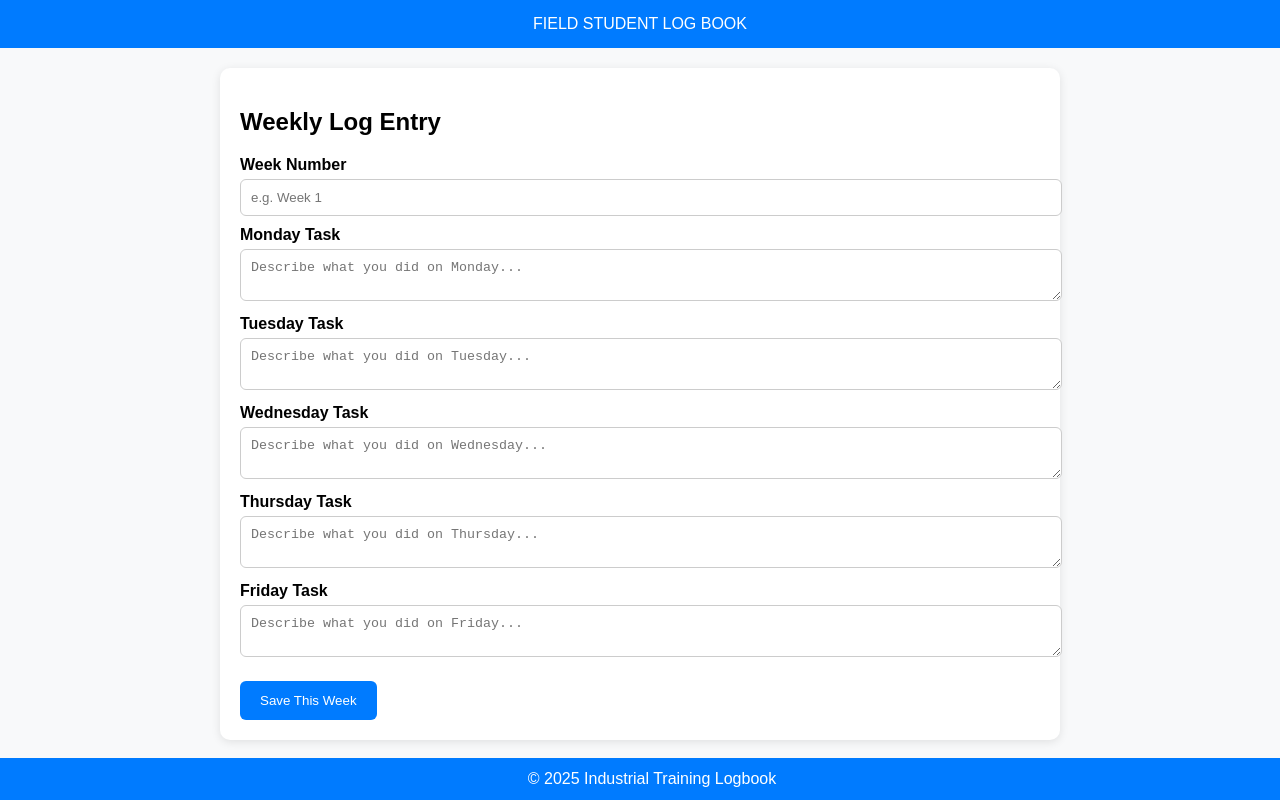
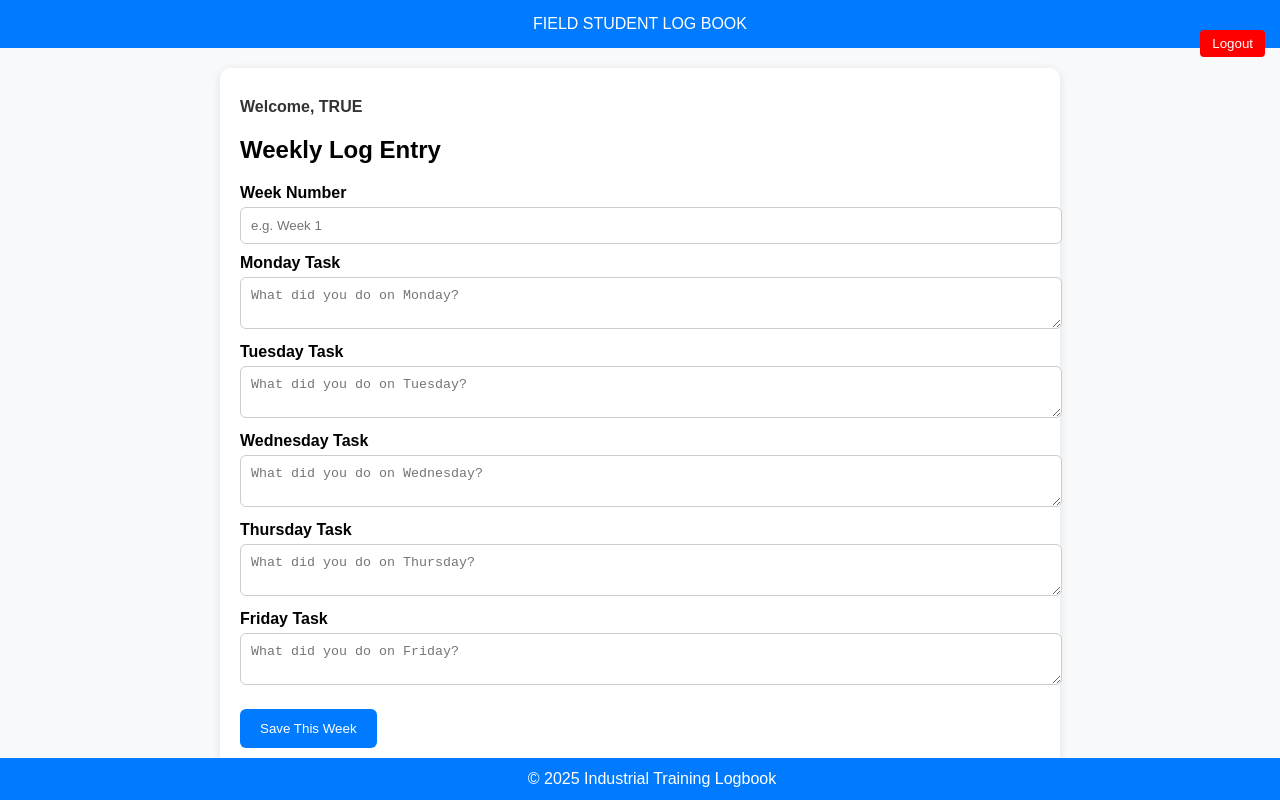
Before and after one commit to Shihab4099/TRAINING, a plain HTML site: page logbook.html in a window 1280 px wide. Drawn offline with Linux system fonts and the light colour scheme; sample sign-in values are in the browser's storage.

Commit message:
Update logbook.html

```diff
--- a/logbook.html
+++ b/logbook.html
@@ -16,6 +16,19 @@
       color: white;
       padding: 15px;
       text-align: center;
+      position: relative;
+    }
+
+    .logout-btn {
+      position: absolute;
+      top: 10px;
+      right: 15px;
+      background: red;
+      color: white;
+      border: none;
+      padding: 6px 12px;
+      border-radius: 4px;
+      cursor: pointer;
     }
 
     .container {
@@ -51,15 +64,6 @@
       cursor: pointer;
     }
 
-    button:hover {
-      background-color: #0056b3;
-    }
-
-    .logout {
-      float: right;
-      background-color: red;
-    }
-
     footer {
       background: #007BFF;
       color: white;
@@ -69,34 +73,42 @@
       width: 100%;
       bottom: 0;
     }
+
+    .welcome {
+      margin-top: 10px;
+      font-weight: bold;
+      color: #333;
+    }
   </style>
 </head>
 <body>
 
   <header>
-    <span>FIELD STUDENT LOG BOOK</span>
+    FIELD STUDENT LOG BOOK
+    <button class="logout-btn" onclick="logout()">Logout</button>
   </header>
 
   <div class="container">
+    <div class="welcome" id="studentName"></div>
     <h2>Weekly Log Entry</h2>
     <form id="logForm">
       <label for="week">Week Number</label>
       <input type="text" id="week" placeholder="e.g. Week 1" required>
 
       <label for="monday">Monday Task</label>
-      <textarea id="monday" placeholder="Describe what you did on Monday..." required></textarea>
+      <textarea id="monday" placeholder="What did you do on Monday?" required></textarea>
 
       <label for="tuesday">Tuesday Task</label>
-      <textarea id="tuesday" placeholder="Describe what you did on Tuesday..." required></textarea>
+      <textarea id="tuesday" placeholder="What did you do on Tuesday?" required></textarea>
 
       <label for="wednesday">Wednesday Task</label>
-      <textarea id="wednesday" placeholder="Describe what you did on Wednesday..." required></textarea>
+      <textarea id="wednesday" placeholder="What did you do on Wednesday?" required></textarea>
 
       <label for="thursday">Thursday Task</label>
-      <textarea id="thursday" placeholder="Describe what you did on Thursday..." required></textarea>
+      <textarea id="thursday" placeholder="What did you do on Thursday?" required></textarea>
 
       <label for="friday">Friday Task</label>
-      <textarea id="friday" placeholder="Describe what you did on Friday..." required></textarea>
+      <textarea id="friday" placeholder="What did you do on Friday?" required></textarea>
 
       <button type="submit">Save This Week</button>
     </form>
@@ -108,11 +120,10 @@
 
   <script>
     const username = localStorage.getItem("loggedInUser");
-
     if (!username) {
       window.location.href = "index.html";
     } else {
-      document.getElementById("studentName").textContent = `Welcome, ${username}`;
+      document.getElementById("studentName").textContent = `Welcome, ${username.toUpperCase()}`;
     }
 
     function logout() {
@@ -134,13 +145,11 @@
         week, monday, tuesday, wednesday, thursday, friday
       };
 
-      // Hifadhi data kwa jina la mtumiaji + wiki
       const key = `${username}_week_${week}`;
       localStorage.setItem(key, JSON.stringify(data));
       alert("Log saved successfully!");
       document.getElementById("logForm").reset();
     });
   </script>
-
 </body>
 </html>
```
